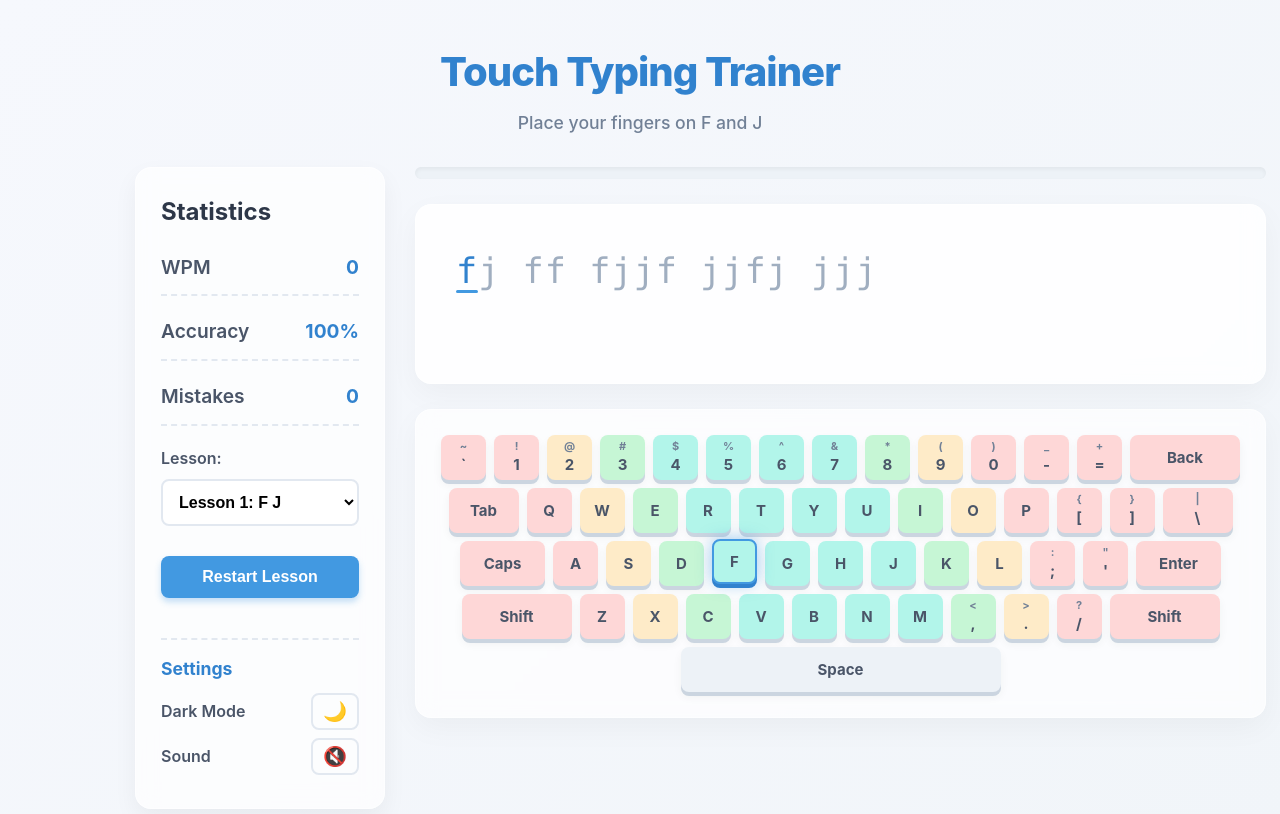
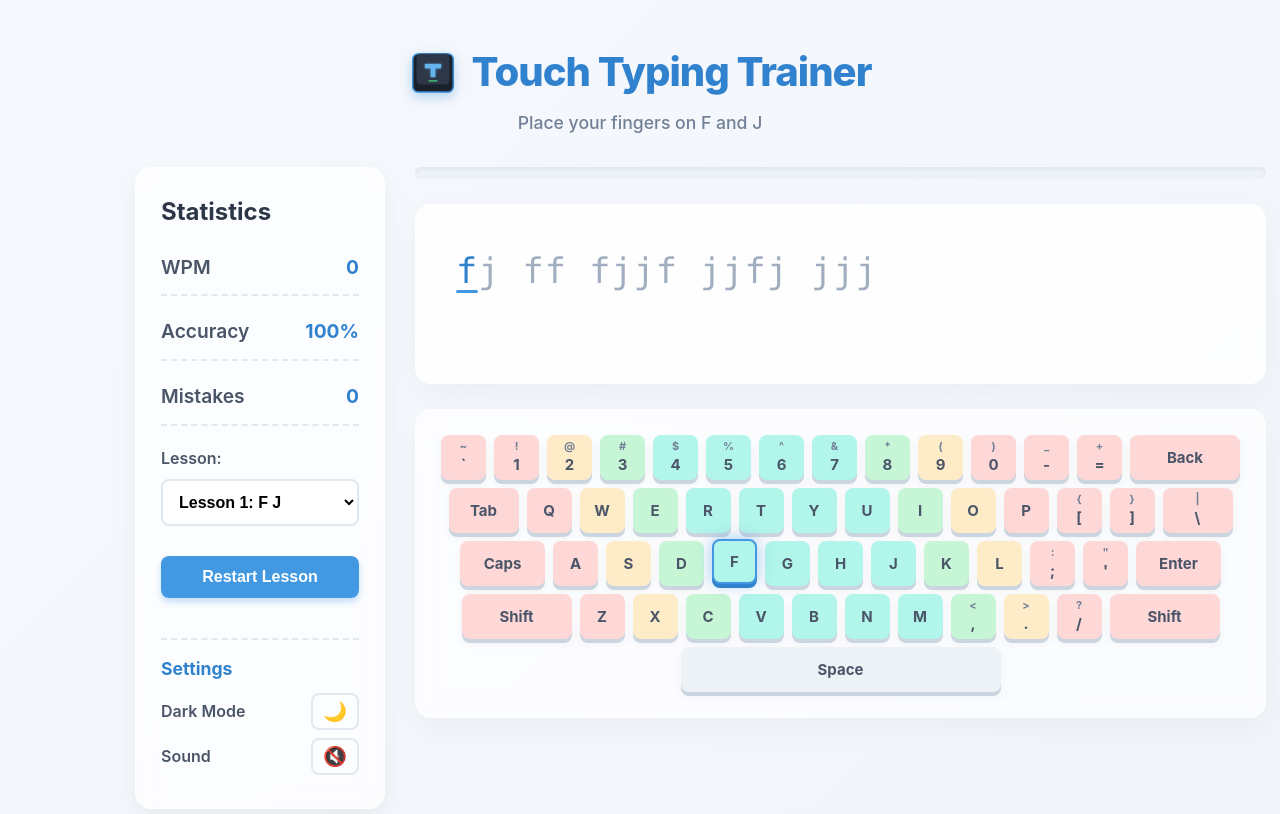
Before and after one commit to keytrainer/keytrainer.github.io, a plain HTML site: page index.html in a window 1280 px wide. Drawn offline with Linux system fonts and the light colour scheme.

Commit message:
Add gaming aesthetic keyboard SVG logo

```diff
--- a/index.html
+++ b/index.html
@@ -4,12 +4,16 @@
     <meta charset="UTF-8">
     <meta name="viewport" content="width=device-width, initial-scale=1.0">
     <title>Touch Typing Trainer</title>
+    <link rel="icon" type="image/svg+xml" href="favicon.svg">
     <link rel="stylesheet" href="style.css">
 </head>
 <body>
     <div class="app-container">
         <header>
-            <h1>Touch Typing Trainer</h1>
+            <h1>
+                <img src="favicon.svg" alt="Logo" class="logo-icon">
+                Touch Typing Trainer
+            </h1>
             <div class="home-row-guide">Place your fingers on F and J</div>
         </header>
 
--- a/style.css
+++ b/style.css
@@ -54,6 +54,16 @@ h1 {
     font-weight: 800;
     letter-spacing: -1px;
     margin-bottom: 5px;
+    display: flex;
+    justify-content: center;
+    align-items: center;
+    gap: 15px;
+}
+
+.logo-icon {
+    width: 48px;
+    height: 48px;
+    filter: drop-shadow(0 4px 6px rgba(66, 153, 225, 0.4));
 }
 
 .home-row-guide {
```
Also changed, not shown: favicon.svg (added).
